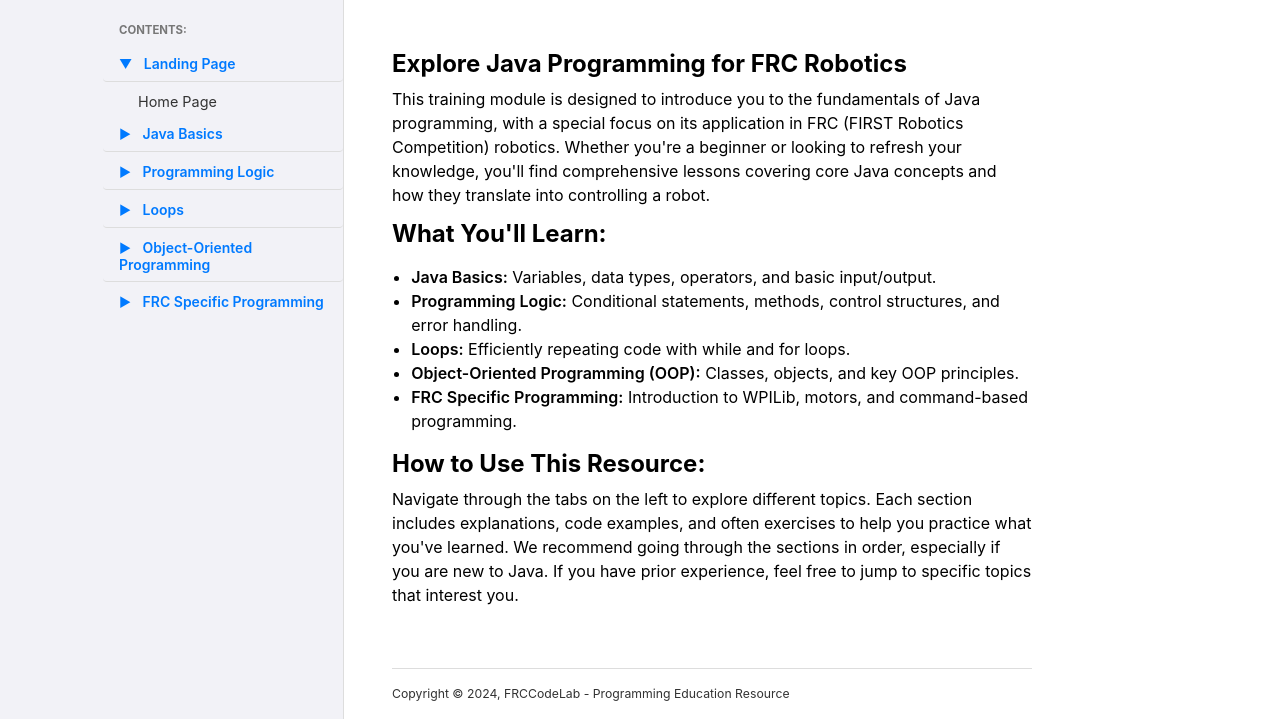
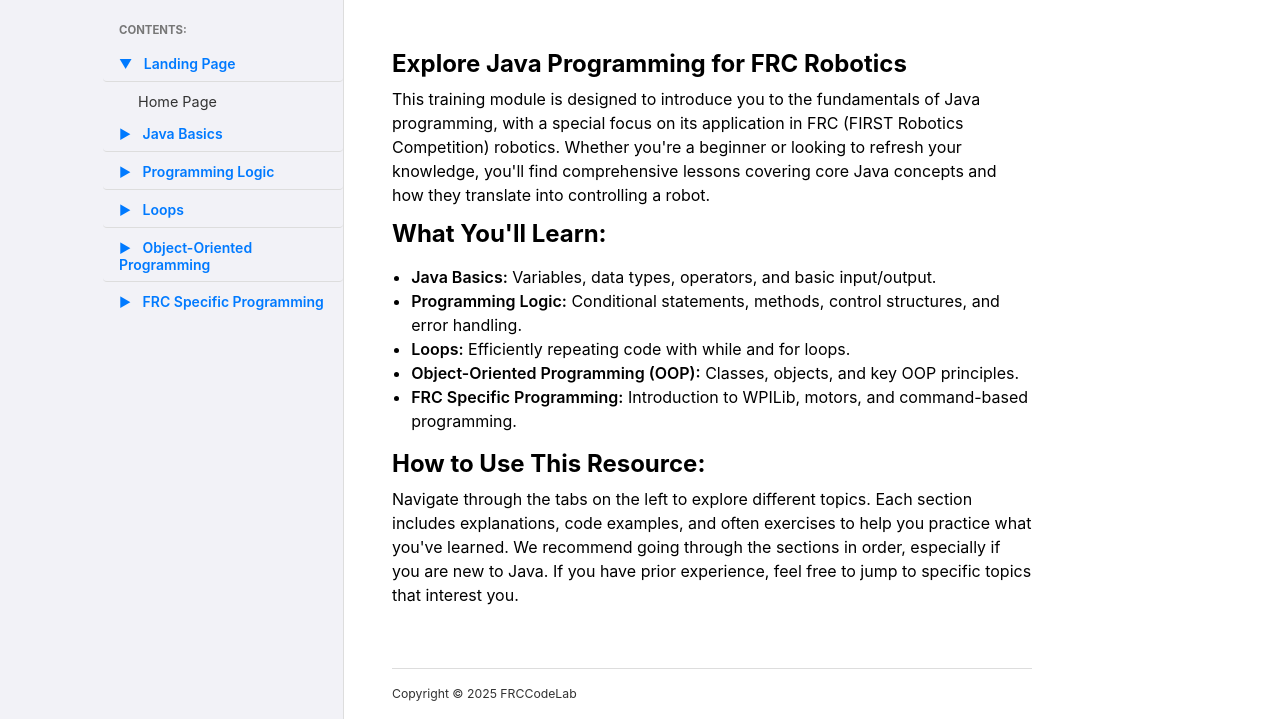
Before and after one commit to itkan-robotics/java-training, a plain HTML site: page index.html in a window 1280 px wide. Shown: the part 81-800 px from the top of the page. Drawn offline with Linux system fonts and the light colour scheme.

```diff
--- a/index.html
+++ b/index.html
@@ -69,7 +69,7 @@
                     <div class="bottom-of-page">
                         <div class="left-details">
                             <div class="copyright">
-                                Copyright © 2024, FRCCodeLab - Programming Education Resource
+                                Copyright © 2025 FRCCodeLab
                             </div>
                         </div>
                     </div>
--- a/styles.css
+++ b/styles.css
@@ -90,6 +90,7 @@
     }
 }
 
+/*Dark Theme*/
 html[data-theme="dark"] {
   --color-foreground-primary: #cfd0d0;
   --color-foreground-secondary: #9ca0a5;
```
Also changed, not shown: README.md, 1 other file.
